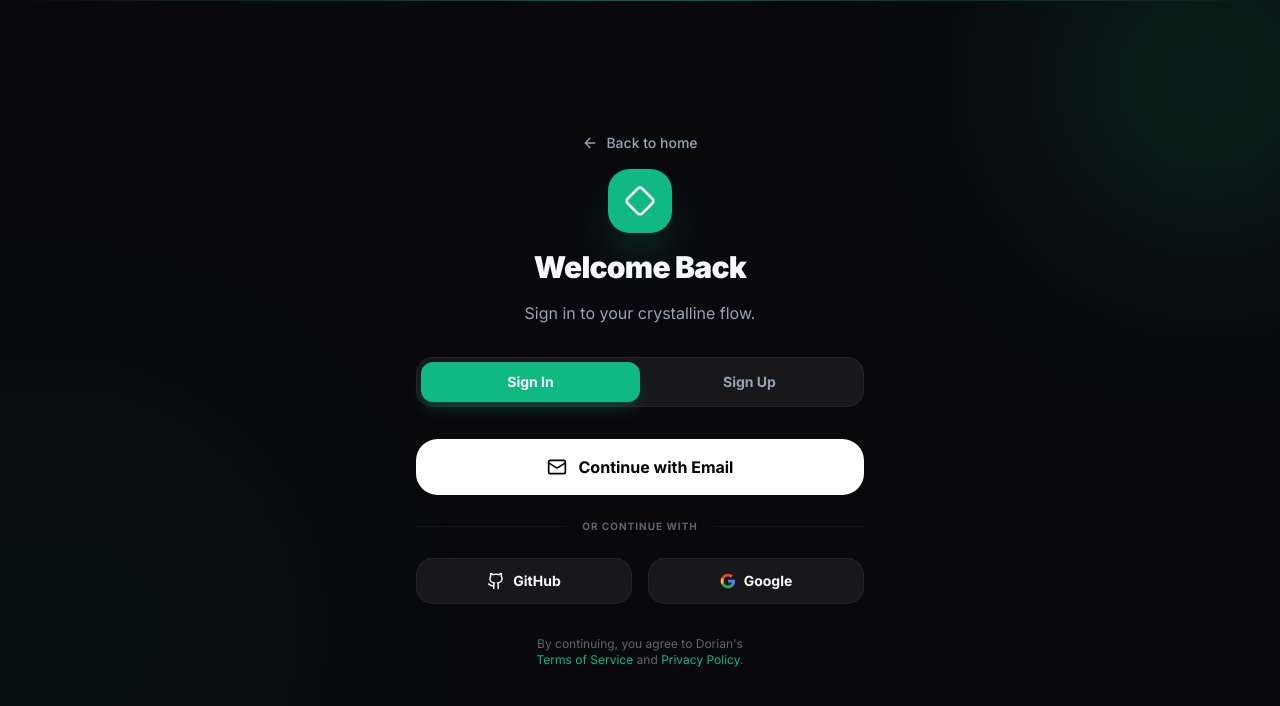
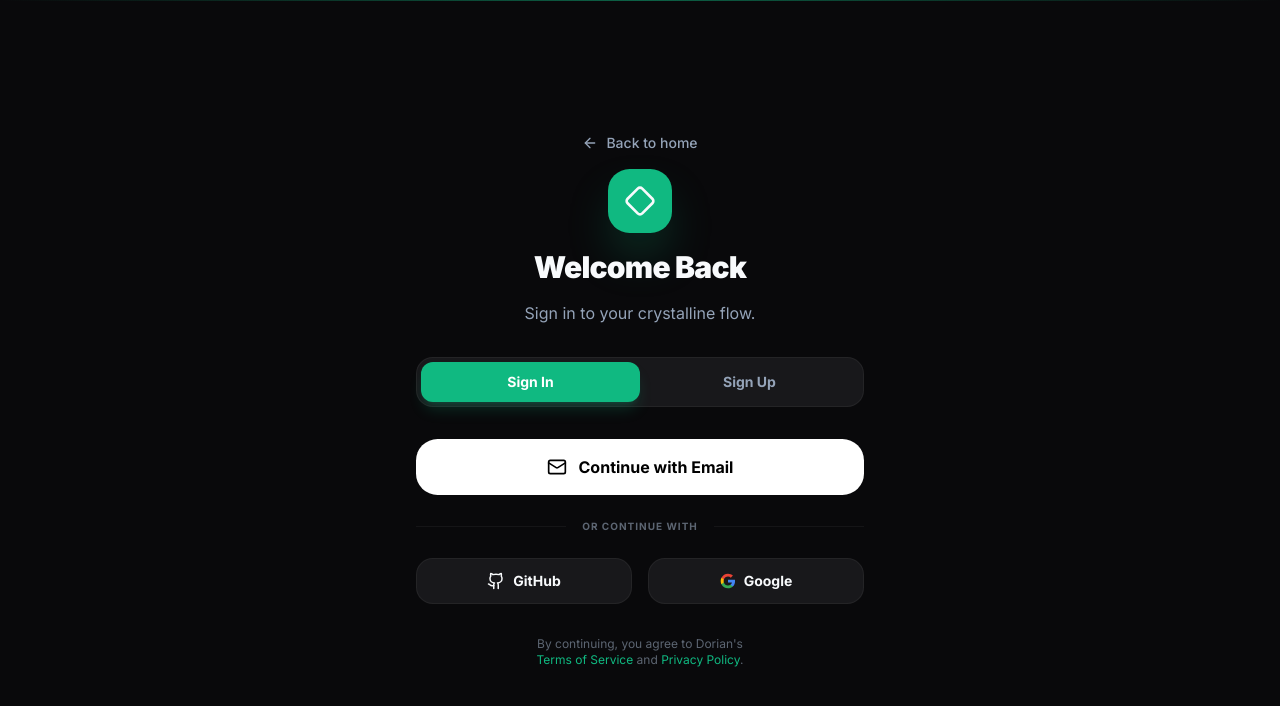
Before and after one commit to DorianTian/ask-dorian, a Next.js app in the folder packages/web/: page /en/login in a window 1280 px wide. Shown: the top 706 px of the page. Built offline with nearby package versions, Linux system fonts and the light colour scheme.

Commit message:
Revert "fix(web): add decorative glow circles to login page"
This reverts commit bbac3203a1359ee2c8fa7b6d3cb32331f8685959.

```diff
--- a/packages/web/src/app/[locale]/(auth)/login/page.tsx
+++ b/packages/web/src/app/[locale]/(auth)/login/page.tsx
@@ -125,9 +125,6 @@ export default function LoginPage() {
         />
       )}
 
-      {/* Decorative glow circles — matching mobile login style */}
-      <div className="absolute -top-[15%] -right-[10%] w-[400px] h-[400px] rounded-full bg-primary/10 blur-[80px] pointer-events-none" />
-      <div className="absolute -bottom-[10%] -left-[15%] w-[500px] h-[500px] rounded-full bg-primary/5 blur-[100px] pointer-events-none" />
       <div className="absolute top-0 left-0 right-0 h-px bg-gradient-to-r from-transparent via-primary/50 to-transparent" />
       <div className="absolute bottom-0 left-0 right-0 h-px bg-gradient-to-r from-transparent via-primary/50 to-transparent" />
 
```
